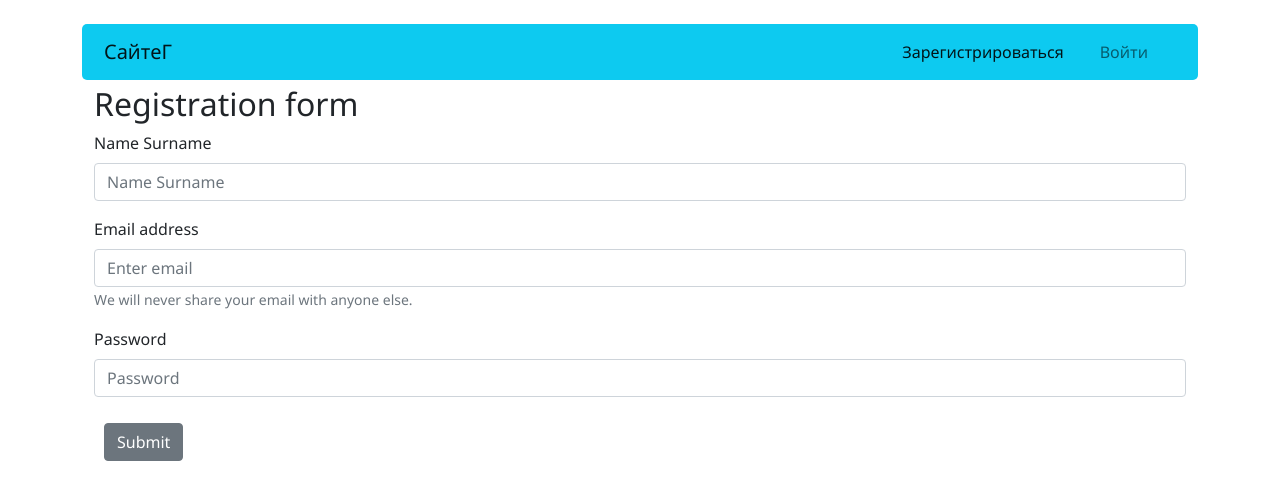
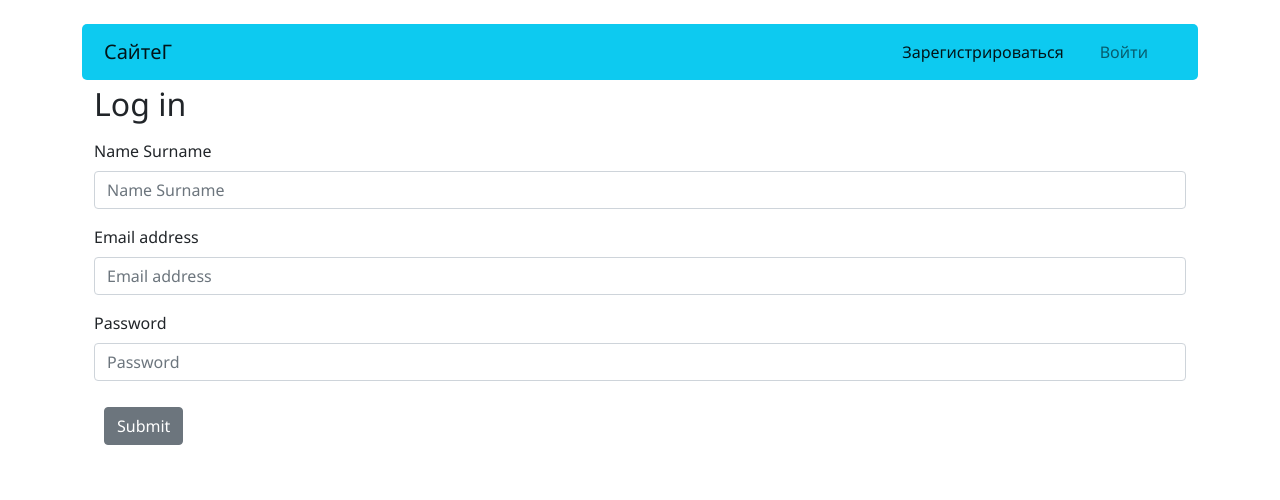
Before and after one commit to TheEgid/new_fastapi, a React (Create React App) app in the folder frontend/: page /register in a window 1280 px wide. Shown: the top 500 px of the page. Built offline with nearby package versions, Linux system fonts and the light colour scheme; no server answers.

Commit message:
Fix forms with Watch

```diff
--- a/frontend/src/features/fileInputForm/FileInputForm.jsx
+++ b/frontend/src/features/fileInputForm/FileInputForm.jsx
@@ -1,4 +1,4 @@
-import React, { useState } from 'react';
+import React, { useEffect, useState } from 'react';
 import { useForm } from 'react-hook-form';
 import { yupResolver } from '@hookform/resolvers/yup';
 import { mixed, object } from 'yup';
@@ -28,6 +28,7 @@ const FileInputForm = () => {
     handleSubmit,
     formState: { errors },
     getValues,
+    watch,
     reset,
   } = useForm({
     resolver: yupResolver(schema),
@@ -87,7 +88,15 @@ const FileInputForm = () => {
   };
 
   const myFileField = register('myFile', { required: true });
-  const onContentChanged = (e) => setContent(e.target.value);
+
+  useEffect(() => {
+    const subscription = watch((value) => {
+      if (value.myFile) {
+        setContent(value.myFile);
+      }
+    });
+    return () => subscription.unsubscribe();
+  }, [watch]);
 
   return (
     <div>
@@ -98,7 +107,7 @@ const FileInputForm = () => {
           </Form.Label>
           <Form>
             <input
-              name="FileInput"
+              name="fileItem"
               className="form-control"
               disabled={isPending}
               style={isPending ? { color: `transparent` } : {}}
@@ -106,13 +115,10 @@ const FileInputForm = () => {
               id="fileItem"
               type="file"
               {...myFileField}
-              onChange={(e) => {
-                onContentChanged(e);
-              }}
             />
             <Card.Subtitle style={{ marginTop: '20px', marginBottom: '10px' }}>
-              {isPending && <Spinner height={35} width={35}/>}
-              <div><strong>{getResult()}</strong></div>
+              {isPending && <Spinner height={40} width={40} />}
+              <div>{getResult()}</div>
             </Card.Subtitle>
             <Button
               variant="info"
--- a/frontend/src/features/user/Login.jsx
+++ b/frontend/src/features/user/Login.jsx
@@ -1,46 +1,34 @@
-// eslint-disable-next-line no-unused-vars
-import { React, useState, useEffect  } from 'react';
+import { React, useState, useEffect } from 'react';
 import { useDispatch } from 'react-redux';
 import { useForm } from 'react-hook-form';
-// eslint-disable-next-line no-unused-vars
 import { string, object } from 'yup';
-// eslint-disable-next-line no-unused-vars
 import { yupResolver } from '@hookform/resolvers/yup';
-// eslint-disable-next-line no-unused-vars
 import { ToastContainer, toast } from 'react-toastify';
 import { Container, Form, Button } from 'react-bootstrap';
-// eslint-disable-next-line no-unused-vars
 import { useLoginUserMutation } from './userApi';
-// eslint-disable-next-line no-unused-vars
 import { setCredentials } from '../authorization/authorizationSlice';
 import 'react-toastify/dist/ReactToastify.css';
 import Spinner from '../../components/Spinner';
 
-
 const schema = object().shape({
-  email: string().email().required(),
-  password: string().required(),
+  email: string().required().email(),
+  password: string().required().min(6).max(128),
 });
-
 
 const Login = () => {
   const dispatch = useDispatch();
-  const { register, handleSubmit }  = useForm({ resolver: yupResolver(schema) }
-  );
+  const [loginUser, { isLoading }] = useLoginUserMutation();
+  const [user, setUser] = useState({ email: '', password: '' });
+  const { register, watch, reset, handleSubmit } = useForm({ resolver: yupResolver(schema) });
 
-  const [user, setUser] = useState({ email: '', password: '' });
-
-  const reset = () => {
-    setUser({ email: '', password: '' });
-  };
-
-  const [loginUser, { isLoading }] = useLoginUserMutation();
-
-  const handleInputName = (e) => {
-    e.preventDefault();
-    const { name, value } = e.target;
-    setUser((prev) => ({ ...prev, [name]: value }));
-  };
+  useEffect(() => {
+    const subscription = watch((value) => {
+      if (value.email && value.password) {
+        setUser(value);
+      }
+    });
+    return () => subscription.unsubscribe();
+  }, [watch]);
 
   const handleLogin = async () => {
     try {
@@ -66,20 +54,21 @@ const Login = () => {
     reset();
   };
 
-  return(
+  return (
     <Container>
       <ToastContainer />
-      <Form.Label><h2>Log in</h2></Form.Label>
+      <Form.Label>
+        <h2>Log in</h2>
+      </Form.Label>
       <Form onSubmit={handleSubmit(handleLogin)}>
         <Form.Group className="mb-3" controlId="formGroupEmail">
           <Form.Label>Email address</Form.Label>
           <Form.Control
             className="form-control"
             placeholder="Email address"
+            name="email"
             type="email"
-            name="email"
             {...register('email', { required: true })}
-            onChange={handleInputName}
           />
         </Form.Group>
         <Form.Group className="mb-3" controlId="formGroupPassword">
@@ -87,24 +76,17 @@ const Login = () => {
           <Form.Control
             className="form-control"
             placeholder="Password"
+            name="password"
             type="password"
-            name="password"
             {...register('password', { required: true })}
-            onChange={handleInputName}
           />
         </Form.Group>
-
         <Button variant="secondary" type="submit" disabled={isLoading}>
           {isLoading ? <Spinner /> : 'Submit'}
         </Button>
-
       </Form>
-
-
-
     </Container>
-  )
-}
-
+  );
+};
 
 export default Login;
--- a/frontend/src/features/user/Register.jsx
+++ b/frontend/src/features/user/Register.jsx
@@ -1,28 +1,37 @@
-import { React, useState } from 'react';
+import { React, useEffect, useState } from 'react';
+import { useForm } from 'react-hook-form';
 import { useDispatch } from 'react-redux';
 import { Container, Form, Button } from 'react-bootstrap';
 import { ToastContainer, toast } from 'react-toastify';
+import { string, object } from 'yup';
+import { yupResolver } from '@hookform/resolvers/yup';
 import { useCreateUserMutation } from './userApi';
 import { setCredentials } from '../authorization/authorizationSlice';
 import 'react-toastify/dist/ReactToastify.css';
 import Spinner from '../../components/Spinner';
 
+const schema = object().shape({
+  name: string().required(),
+  email: string().required().email(),
+  password: string().required().min(6).max(128),
+});
+
 const Register = () => {
   const dispatch = useDispatch();
+  const [createUser, { isLoading }] = useCreateUserMutation();
   const [user, setUser] = useState({ name: '', email: '', password: '' });
-  const [createUser, { isLoading }] = useCreateUserMutation();
+  const { register, watch, reset, handleSubmit } = useForm({ resolver: yupResolver(schema) });
 
-  const reset = () => {
-    setUser({ name: '', email: '', password: '' });
-  };
+  useEffect(() => {
+    const subscription = watch((value) => {
+      if (value.email && value.password) {
+        setUser(value);
+      }
+    });
+    return () => subscription.unsubscribe();
+  }, [watch]);
 
-  const handleInputName = (e) => {
-    const { name, value } = e.target;
-    setUser((prev) => ({ ...prev, [name]: value }));
-  };
-
-  const handleRegistration = async (e) => {
-    e.preventDefault();
+  const handleRegistration = async () => {
     try {
       createUser({ user })
         .unwrap()
@@ -47,44 +56,40 @@ const Register = () => {
   return (
     <Container>
       <ToastContainer />
-      <h2 className="register-title">Registration form</h2>
-      <Form onSubmit={handleRegistration}>
-        <Form.Group className="mb-3" controlId="formBasicName">
+      <Form.Label>
+        <h2>Log in</h2>
+      </Form.Label>
+      <Form onSubmit={handleSubmit(handleRegistration)}>
+        <Form.Group className="mb-3" controlId="formGroupEmail">
           <Form.Label>Name Surname</Form.Label>
           <Form.Control
-            type="text"
+            className="form-control"
+            placeholder="Name Surname"
             name="name"
-            value={user.name}
-            placeholder="Name Surname"
-            onChange={handleInputName}
+            type="name"
+            {...register('name', { required: true })}
           />
         </Form.Group>
-
-        <Form.Group className="mb-3" controlId="formBasicEmail">
+        <Form.Group className="mb-3" controlId="formGroupEmail">
           <Form.Label>Email address</Form.Label>
           <Form.Control
+            className="form-control"
+            placeholder="Email address"
+            name="email"
             type="email"
-            name="email"
-            value={user.email}
-            placeholder="Enter email"
-            onChange={handleInputName}
+            {...register('email', { required: true })}
           />
-          <Form.Text className="text-muted">
-            We will never share your email with anyone else.
-          </Form.Text>
         </Form.Group>
-
-        <Form.Group className="mb-3" controlId="formBasicPassword">
+        <Form.Group className="mb-3" controlId="formGroupPassword">
           <Form.Label>Password</Form.Label>
           <Form.Control
+            className="form-control"
+            placeholder="Password"
+            name="password"
             type="password"
-            name="password"
-            value={user.password}
-            placeholder="Password"
-            onChange={handleInputName}
+            {...register('password', { required: true })}
           />
         </Form.Group>
-
         <Button variant="secondary" type="submit" disabled={isLoading}>
           {isLoading ? <Spinner /> : 'Submit'}
         </Button>
```
